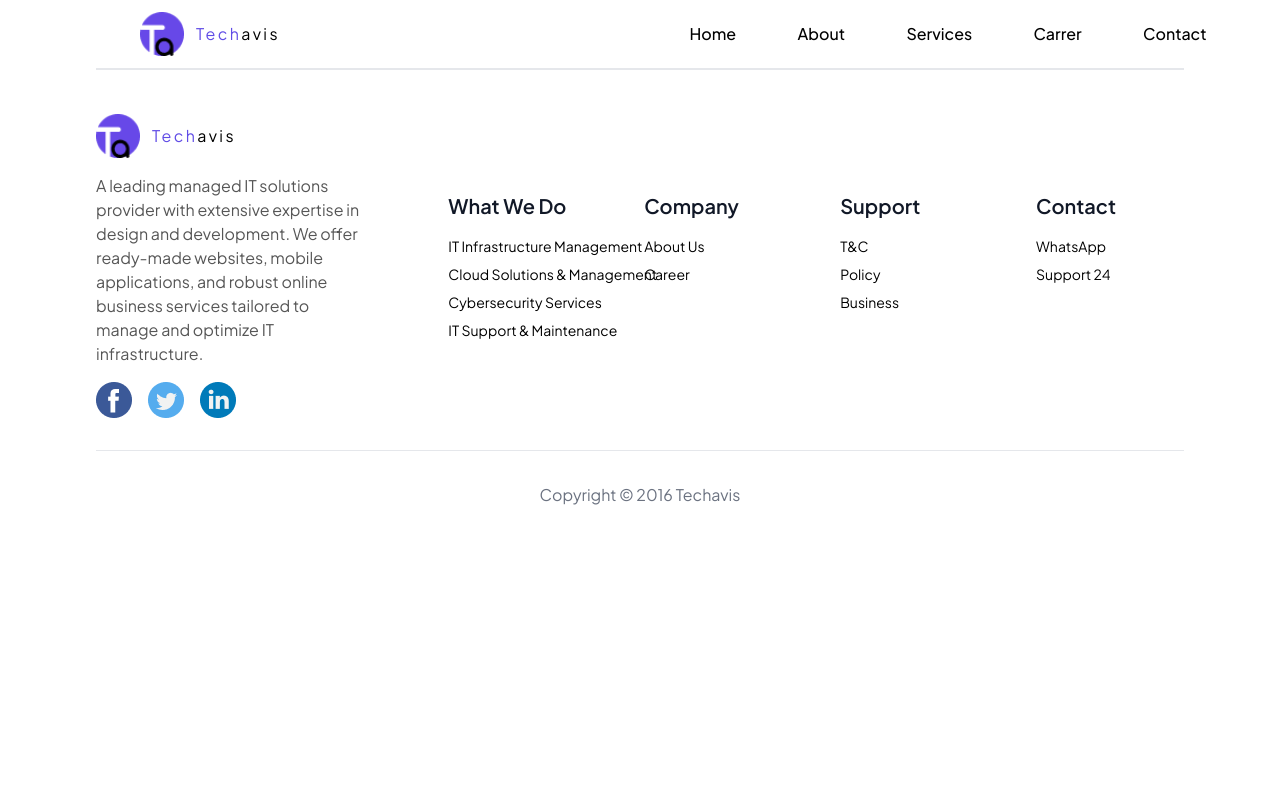
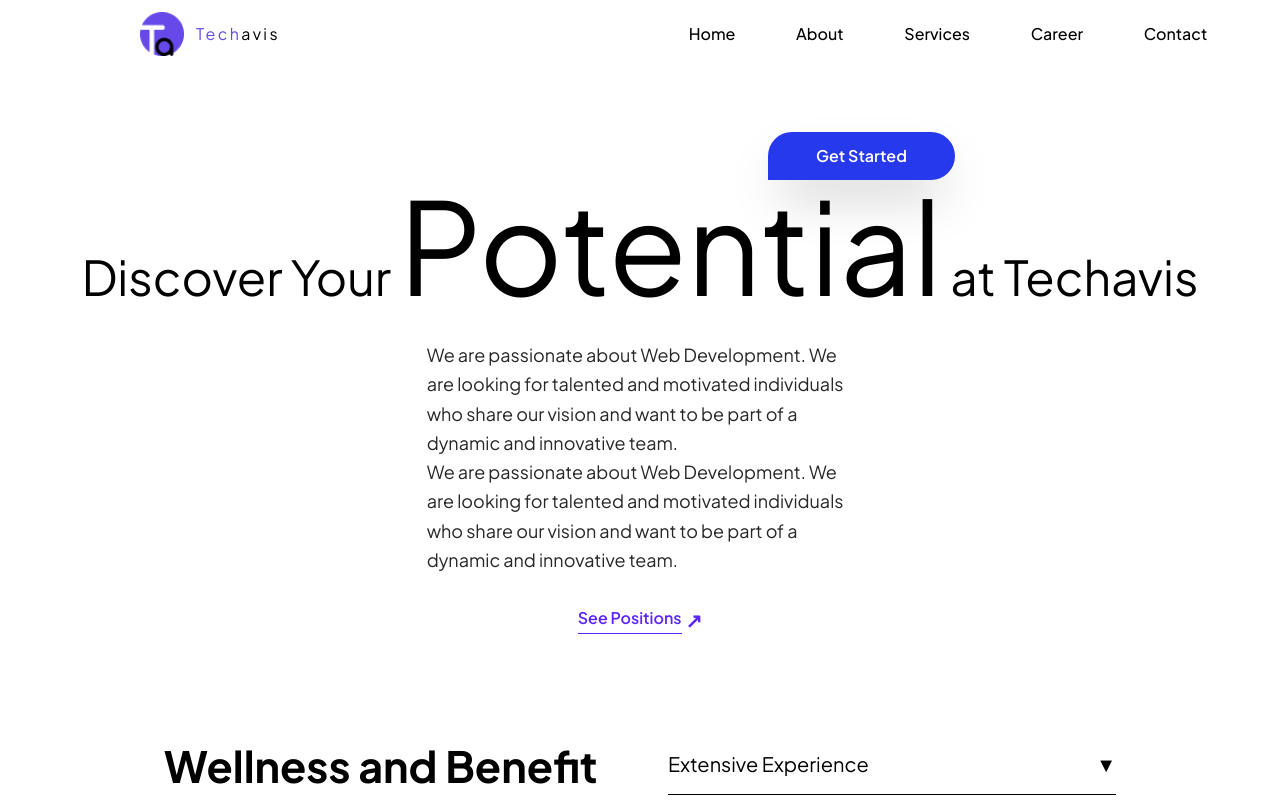
Before and after one commit to Kratagya-Webkorps/TechAvis, a React (Vite) app: page /career in a window 1280 px wide. Shown: the top 800 px of the page. Built offline with nearby package versions, Linux system fonts and the light colour scheme.

Commit message:
fixed typography

```diff
--- a/src/App.tsx
+++ b/src/App.tsx
@@ -5,7 +5,7 @@ import About from "./components/shared/About";
 import Header from "./components/shared/Header";
 import Footer from "./components/shared/Footer";
 import Services from "./components/shared/Services";
-import Carrer from "./components/shared/Carrer";
+import Career from "./components/shared/Career";
 import Contact from "./components/shared/Contact";
 
 function App() {
@@ -17,7 +17,7 @@ function App() {
           <Route path="/" element={<Home />} />
           <Route path="/about" element={<About />} />
           <Route path="/services" element={<Services />} />
-          <Route path="/carrer" element={<Carrer />} />
+          <Route path="/career" element={<Career />} />
           <Route path="/contact" element={<Contact />} />
         </Routes>
           <Footer />
--- a/src/assets/index.ts
+++ b/src/assets/index.ts
@@ -30,7 +30,7 @@ import Quotation from "./Quotation.png";
 import Services_01 from "./Services_01.png";
 import Services_02 from "./Services_02.png";
 import Services_03 from "./Services_03.png";
-import Carrer_carousel from "./Carrer_carousel.png";
+import Career_carousel from "./Career_carousel.png";
 import YTwitter from "./Yellow_Twitter.png";
 import Instagram from "./Instagram.png";
 import Discord from "./Discord.png";
@@ -69,7 +69,7 @@ export {
   Services_01,
   Services_02,
   Services_03,
-  Carrer_carousel,
+  Career_carousel,
   YTwitter,
   Instagram,
   Discord,
--- a/src/components/shared/Carrer.tsx
+++ b/src/components/shared/Career.tsx
@@ -1,9 +1,9 @@
 import React from "react";
 import Services_wellness from "./Services_wellness";
-import { Carrer_carousel } from "../../assets";
-import Carrer_roles from "./Carrer_roles";
+import { Career_carousel } from "../../assets";
+import Career_roles from "./Career_roles";
 
-const Carrer: React.FC = () => {
+const Career: React.FC = () => {
   return (
     <div>
       <div>
@@ -50,11 +50,11 @@ const Carrer: React.FC = () => {
             <p className="font-medium text-[44px]">Interview process</p>
           </div>
           <div className="flex items-center justify-center">
-            <img src={Carrer_carousel} alt="" />
+            <img src={Career_carousel} alt="" />
           </div>
         </div>
         <div className="md:mx-[160px] md:mt-[100px]">
-        <Carrer_roles/>
+        <Career_roles/>
 
         </div>
       </div>
@@ -62,4 +62,4 @@ const Carrer: React.FC = () => {
   );
 };
 
-export default Carrer;
+export default Career;
--- a/src/components/shared/Carrer_roles.tsx
+++ b/src/components/shared/Career_roles.tsx
@@ -15,7 +15,7 @@ const data = [
   },
 ];
 
-const Carrer_roles:React.FC = () => {
+const Career_roles:React.FC = () => {
   return (
     <div className="overflow-x-auto">
       <div className="flex justify-center md:justify-start md:ml-20">
@@ -53,4 +53,4 @@ const Carrer_roles:React.FC = () => {
   );
 };
 
-export default Carrer_roles;
+export default Career_roles;
--- a/src/components/shared/Header.tsx
+++ b/src/components/shared/Header.tsx
@@ -50,7 +50,7 @@ const Header: React.FC = () => {
             <Link to="/" className="py-2 text-black font-medium text-base hover:text-blue-600" onClick={toggleDropdown}>Home</Link>
             <Link to="/about" className="py-2 text-black font-medium text-base hover:text-blue-600" onClick={toggleDropdown}>About</Link>
             <Link to="/services" className="py-2 text-black font-medium text-base hover:text-blue-600" onClick={toggleDropdown}>Services</Link>
-            <Link to="/carrer" className="py-2 text-black font-medium text-base hover:text-blue-600" onClick={toggleDropdown}>Carrer</Link>
+            <Link to="/career" className="py-2 text-black font-medium text-base hover:text-blue-600" onClick={toggleDropdown}>Career</Link>
             <Link to="/contact" className="py-2 text-black font-medium text-base hover:text-blue-600" onClick={toggleDropdown}>Contact</Link>
           </div>
         )}
@@ -61,7 +61,7 @@ const Header: React.FC = () => {
             <Link to="/" className="text-black font-medium text-base hover:text-blue-600">Home</Link>
             <Link to="/about" className="text-black font-medium text-base hover:text-blue-600">About</Link>
             <Link to="/services" className="text-black font-medium text-base hover:text-blue-600">Services</Link>
-            <Link to="/carrer" className="text-black font-medium text-base hover:text-blue-600">Carrer</Link>
+            <Link to="/career" className="text-black font-medium text-base hover:text-blue-600">Career</Link>
             <Link to="/contact" className="text-black font-medium text-base hover:text-blue-600">Contact</Link>
           </div>
         </div>
```
Also changed, not shown: src/assets/Career_carousel.png (renamed from src/assets/Carrer_carousel.png).
